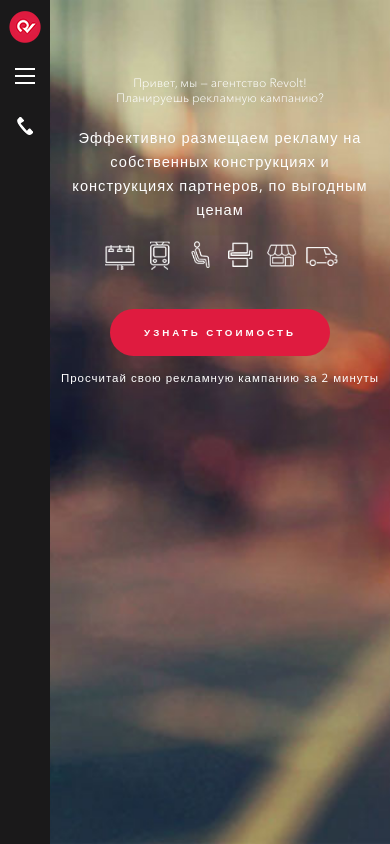
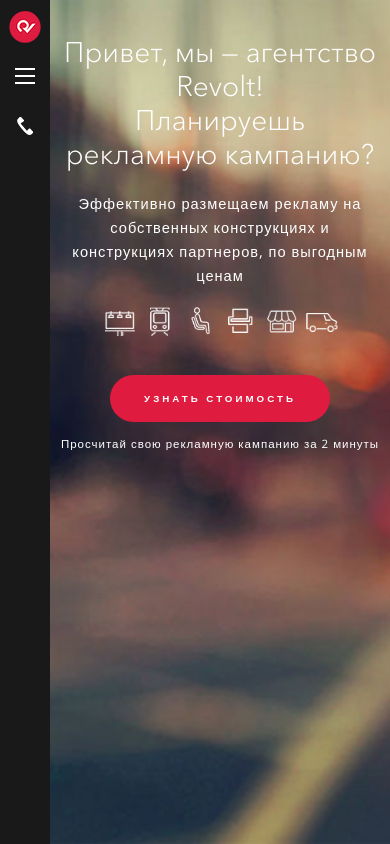
Before and after one commit to dudnikovoleg/tz-news, a website: page src/index.html in a window 390 px wide. Shown: the top 844 px of the page. Drawn offline with nearby package versions, Linux system fonts and the light colour scheme.

Commit message:
h1
remuve second h1

```diff
--- a/src/css/media_queries.css
+++ b/src/css/media_queries.css
@@ -240,7 +240,6 @@
     .header-main .header-main-cont h2 {
         margin-top: 40px;
         padding: 0;
-        font-size: 1.24em;
     }
     .header-main .header-main-nav li{
         width: 54px;
--- a/src/index.html
+++ b/src/index.html
@@ -45,7 +45,7 @@
 </div>
 <aside id="sidebar" class="sidebar">
     <!-- Mob logo_name -->
-    <div class="min-logo_name"><h>revolt</h></div>
+    <div class="min-logo_name"><h2>revolt</h2></div>
 
     <img  class="logo" src="img/logo.png" alt="Revolt">
     <nav>
@@ -107,11 +107,11 @@
 
     <header class="header-main">
         <div class="header-main-cont">
-            <h2>
+            <h1>
                 Привет, мы — агентство Revolt!
                 <br>
                 Планируешь рекламную кампанию?
-            </h2>
+            </h1>
             <h3>
                 Эффективно размещаем рекламу на собственных конструкциях
                 и конструкциях партнеров, по выгодным ценам
--- a/src/sass/main.sass
+++ b/src/sass/main.sass
@@ -53,7 +53,7 @@
 		margin: 0 -20px
 		height: 50px
 		background: #1a191a
-		h1
+		h2
 			padding-top: 12px
 			font-size: 1.1em
 			text-transform: uppercase
@@ -147,7 +147,7 @@
 		max-width: 860px
 		margin: 0 auto
 		padding: 100px 0
-		h2
+		h1
 			font-family: "AvenirNextW1G-Light", sans-serif
 			font-size: 2.77em
 		h3
```
Also changed, not shown: src/css/main.css.
